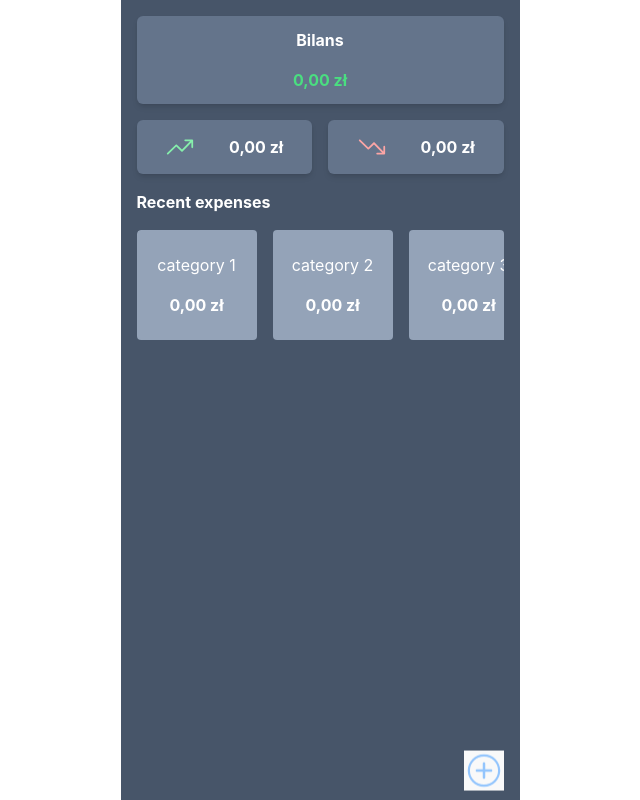
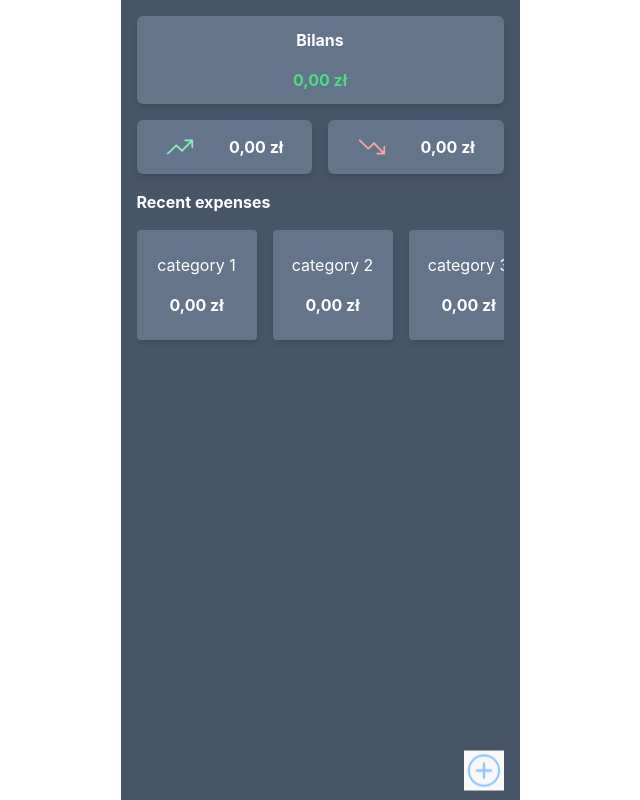
Before and after one commit to marcinl13/My-Budget-Wallet, a React (Vite) app: page / in a window 1280 px wide. Shown: the whole page, without its empty margins (320-960 px from the left). Built offline with nearby package versions, Linux system fonts and the light colour scheme.

Commit message:
improvements

```diff
--- a/src/pages/parts/ExpenseCategoryCarousel.tsx
+++ b/src/pages/parts/ExpenseCategoryCarousel.tsx
@@ -27,7 +27,7 @@ type CarouselItemProps = {
 
 function CarouselItem({ item }: CarouselItemProps) {
   return (
-    <div className="flex flex-col gap-4 items-center justify-center bg-slate-400 rounded p-3 text-white min-w-expensePill min-h-expensePill">
+    <div className="flex flex-col gap-4 items-center justify-center bg-slate-500 hover:bg-slate-400 hover:cursor-pointer text-white rounded p-3 shadow-md min-w-expensePill min-h-expensePill">
       <p className="break-words">{item.category}</p>
       <p className="font-bold">{formatCurrency(item.total)}</p>
     </div>
```
